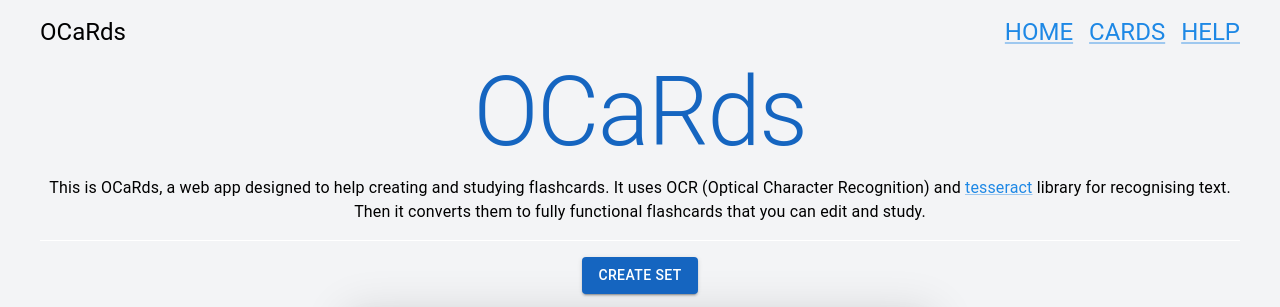
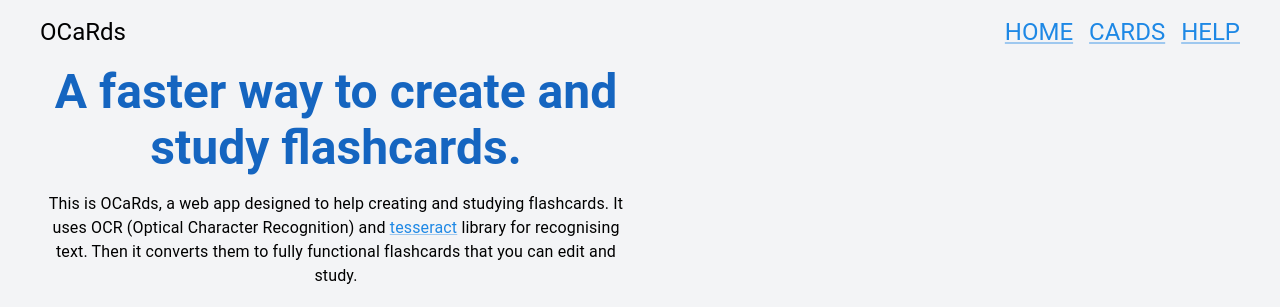
Before and after one commit to TutusBOT/ocards, a React (Vite) app: page / in a window 1280 px wide. Shown: the top 307 px of the page. Built offline with nearby package versions, Linux system fonts and the light colour scheme; what tesseract.js would draw is missing.

Commit message:
added new section

```diff
--- a/src/components/Hero/Hero.tsx
+++ b/src/components/Hero/Hero.tsx
@@ -2,13 +2,10 @@
 
 const Hero = () => {
 	return (
-		<Box className="w-full py-4 flex gap-4 flex-col">
-			<Typography
-				variant="h1"
-				color="secondary"
-				className="text-6xl md:text-8xl"
-			>
-				OCaRds
+		<Box className="w-full h-screen py-4 flex gap-4">
+			<div className="flex gap-4 flex-col w-1/2">
+				<Typography variant="h3" color="secondary" className="font-semibold">
+					A faster way to create and study flashcards.
 				</Typography>
 				<Typography variant="body1">
 					This is OCaRds, a web app designed to help creating and studying
@@ -20,10 +17,11 @@
 					>
 						tesseract
 					</Link>{" "}
-				library for recognising text. Then it converts them to fully functional
-				flashcards that you can edit and study.
+					library for recognising text. Then it converts them to fully
+					functional flashcards that you can edit and study.
 				</Typography>
-			<div className="h-px w-full bg-white"></div>
+			</div>
+			<div className="w-1/2"></div>
 		</Box>
 	);
 };
```
Lines whose indentation alone changed are shown as unchanged.
